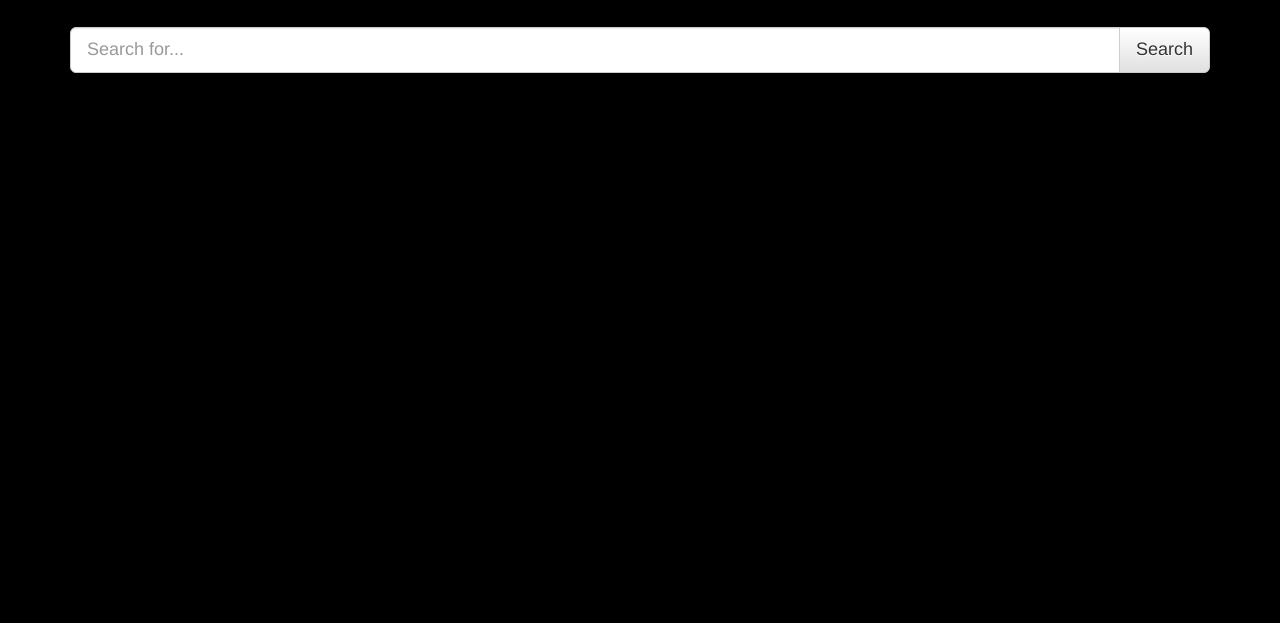
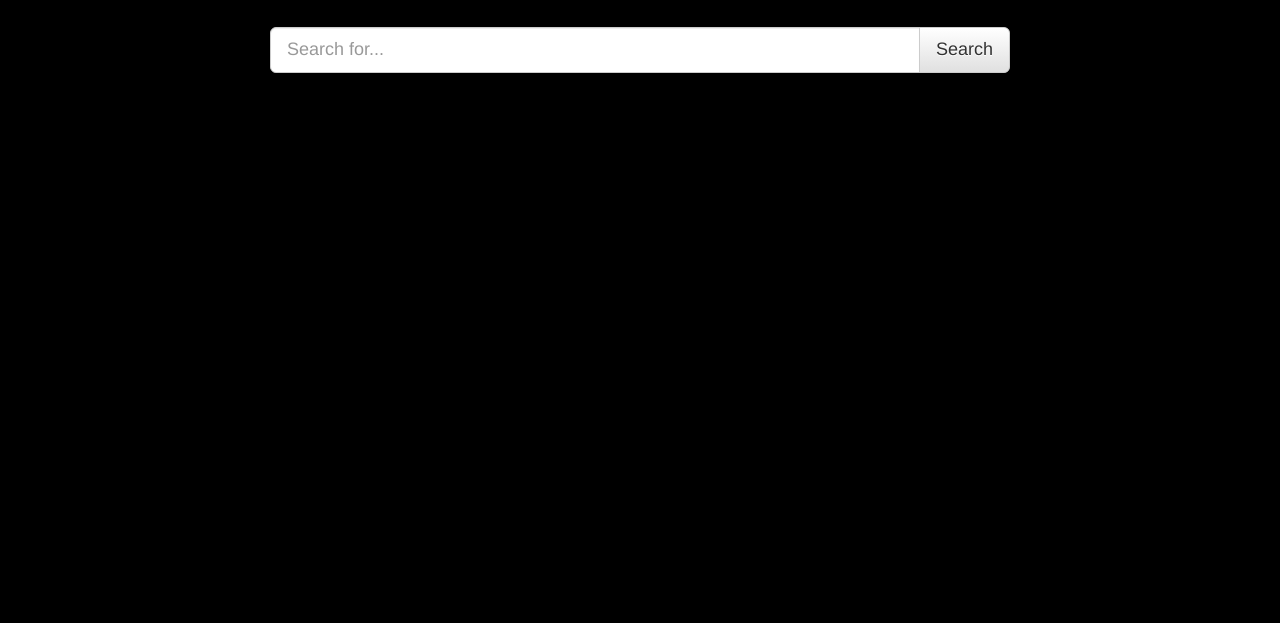
Before and after one commit to lgenasi/Would-Recommend, a website: page test.html in a window 1280 px wide. Shown: the part 226-849 px from the top of the page. Drawn offline with Linux system fonts and the light colour scheme.

Commit message:
reduced width of search box

```diff
--- a/src/stylesheet.css
+++ b/src/stylesheet.css
@@ -47,4 +47,6 @@ img{
 
 #searchBox{
 	margin-bottom: 50px;
+	padding-left: 200px;
+	padding-right: 200px;
 }
```
